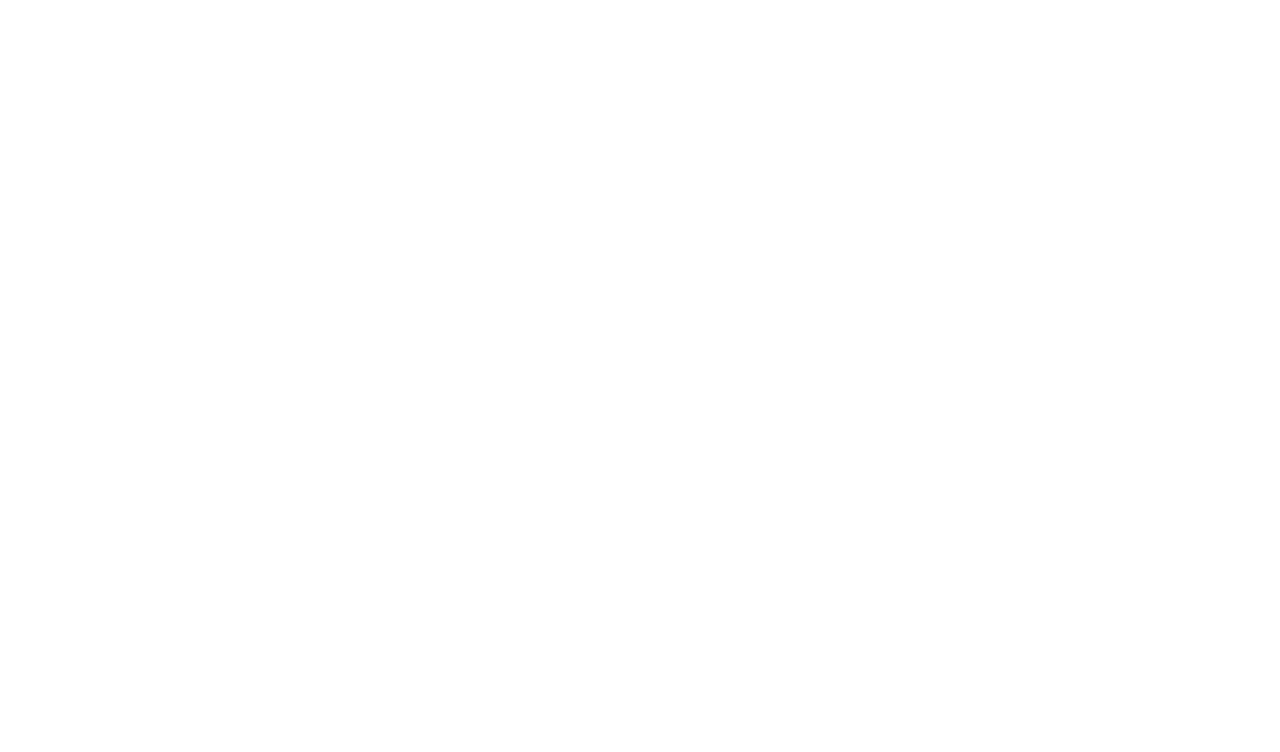
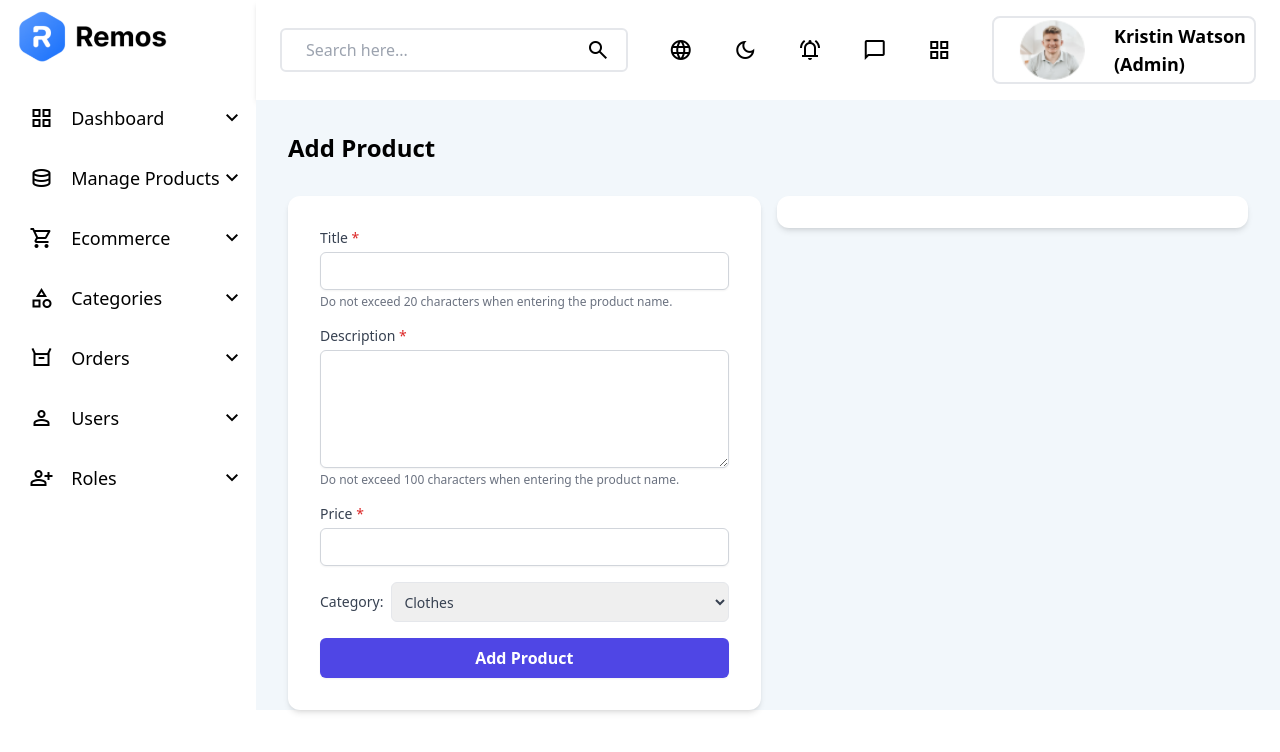
Before and after one commit to Lakshy-a/UsersFrontend, a React (Vite) app: page /addNewProduct in a window 1280 px wide. Before the commit this address had no page. Shown: the top 752 px of the page. Built offline with nearby package versions, Linux system fonts and the light colour scheme.

Commit message:
New Page for adding products

```diff
--- a/src/App.jsx
+++ b/src/App.jsx
@@ -26,6 +26,7 @@
 import Furniture from "./Components/Furniture";
 import Electronics from "./Components/Electronics";
 import Miscellaneous from "./Components/Miscellaneous";
+import AddProductNew from "./Components/AddProductNew";
 
 const componentMap = {
   Clothes,
@@ -68,6 +69,7 @@
                 <Route path="/manageProducts/updateproduct" element={<UpdateProduct />} />
                 <Route path="/manageProducts/allProducts" element={<AllProducts />} />
                 <Route path="/category/:name" element={<DynamicComponent />} />
+                <Route path="/addNewProduct" element={<AddProductNew />} />
               </Routes>
             </div>
           </div>
--- a/src/Components/AddProduct.jsx
+++ b/src/Components/AddProduct.jsx
@@ -62,7 +62,7 @@
                     htmlFor="name"
                     className="block text-sm font-medium text-gray-700"
                   >
-                    Name
+                    Title
                   </label>
                   <input
                     type="text"
--- /dev/null
+++ b/src/Components/AddProductNew.jsx
@@ -0,0 +1,145 @@
+/* eslint-disable no-unused-vars */
+// FormComponent.jsx
+import React, { useState } from "react";
+import axios from "axios";
+import Sidebar from "./Sidebar";
+import Header from "./Header";
+import { useNavigate } from "react-router-dom";
+
+function AddProductNew() {
+  return (
+    <div>
+      <div>
+        <div className="app-container h-screen w-screen flex">
+          <div className="sidebar h-full w-1/5">
+            <Sidebar />
+          </div>
+          <div className="headerBar h-24 w-4/5 ">
+            <div>
+              <Header />
+            </div>
+            <div className="w-full h-fit bg-[#F2F7FB] pl-8 pr-8 pt-8 ">
+              <div className="w-full h-16 ">
+                <h2 className="text-2xl font-bold">Add Product</h2>
+              </div>
+              <div className="flex gap-4">
+                {/* product details */}
+                <div className="w-1/2 h-fit bg-white rounded-xl shadow-md p-8">
+                  <form className="space-y-4">
+                    <div>
+                      <label
+                        htmlFor="name"
+                        className="block text-sm font-medium text-gray-700"
+                      >
+                        Title <span className="text-red-600 text-md">*</span>
+                      </label>
+                      <input
+                        type="text"
+                        id="name"
+                        name="name"
+                        // value={formData.name}
+                        // onChange={handleChange}
+                        className="mt-1 block w-full px-3 py-2 border border-gray-300 rounded-md shadow-sm focus:outline-none focus:ring-indigo-500 focus:border-indigo-500 sm:text-sm"
+                        required
+                      />
+                      <div className="text-xs mt-1 text-gray-500">Do not exceed 20 characters when entering the product name.</div>
+                    </div>
+                    <div>
+                      <label
+                        htmlFor="description"
+                        className="block text-sm font-medium text-gray-700"
+                      >
+                        Description <span className="text-red-600 text-md">*</span>
+                      </label>
+                      <textarea rows={5}
+                        type="text"
+                        id="description"
+                        name="description"
+                        // value={formData.description}
+                        // onChange={handleChange}
+                        className="mt-1 block w-full px-3 py-2 border border-gray-300 rounded-md shadow-sm focus:outline-none focus:ring-indigo-500 focus:border-indigo-500 sm:text-sm"
+                        required
+                      />
+                      <div className="text-xs mt-1 text-gray-500">Do not exceed 100 characters when entering the product name.
+
+                        </div>
+                    </div>
+                    <div>
+                      <label
+                        htmlFor="price"
+                        className="block text-sm font-medium text-gray-700"
+                      >
+                        Price <span className="text-red-600 text-md">*</span>
+                      </label>
+                      <input
+                        type="number"
+                        id="price"
+                        name="price"
+                        // value={formData.price}
+                        // onChange={handleChange}
+                        className="mt-1 block w-full px-3 py-2 border border-gray-300 rounded-md shadow-sm focus:outline-none focus:ring-indigo-500 focus:border-indigo-500 sm:text-sm"
+                        required
+                      />
+                    </div>
+                    <div className="flex gap-2 items-center">
+                      <label
+                        htmlFor="category"
+                        className="block text-sm font-medium text-gray-700"
+                      >
+                        Category:
+                      </label>
+                      <select className="text-sm font-medium text-gray-700 w-full h-10 border rounded-md pl-2 focus:outline-none">
+                        <option>Clothes</option>
+                        <option>Shoes</option>
+                        <option>Electronics</option>
+                        <option>Furniture</option>
+                        <option>Miscellaneous</option>
+                      </select>
+                      {/* <input
+                        type="text"
+                        id="category"
+                        name="category"
+                        // value={formData.category}
+                        className="mt-1 block w-full px-3 py-2 border border-gray-300 rounded-md shadow-sm focus:outline-none focus:ring-indigo-500 focus:border-indigo-500 sm:text-sm"
+                        required
+                      /> */}
+                    </div>
+                    {/* <div>
+                      <label
+                        htmlFor="imageUrl"
+                        className="block text-sm font-medium text-gray-700"
+                      >
+                        Image URL
+                      </label>
+                      <input
+                        type="text"
+                        id="imageUrl"
+                        name="imageUrl"
+                        value={""}
+                        className="mt-1 block w-full px-3 py-2 border border-gray-300 rounded-md shadow-sm focus:outline-none focus:ring-indigo-500 focus:border-indigo-500 sm:text-sm"
+                        required
+                      />
+                    </div> */}
+                    <div>
+                      <button
+                        type="submit"
+                        className="w-full px-4 py-2 bg-indigo-600 text-white font-semibold rounded-md shadow-sm hover:bg-indigo-700 focus:outline-none focus:ring-2 focus:ring-offset-2 focus:ring-indigo-500"
+                      >
+                        Add Product
+                      </button>
+                    </div>
+                  </form>
+                </div>
+
+                {/* product image */}
+                <div className="w-1/2 h-fit bg-white rounded-xl shadow-md pb-8"></div>
+              </div>
+            </div>
+          </div>
+        </div>
+      </div>
+    </div>
+  );
+}
+
+export default AddProductNew;
--- a/src/Components/AllProducts.jsx
+++ b/src/Components/AllProducts.jsx
@@ -138,7 +138,7 @@
                   </div>
                 </div>
               </div>
-              <div className="product-container flex flex-wrap">
+              <div className="product-container flex flex-wrap px-3">
                 {products.map((product) => (
                   <div
                     key={product._id}
```
